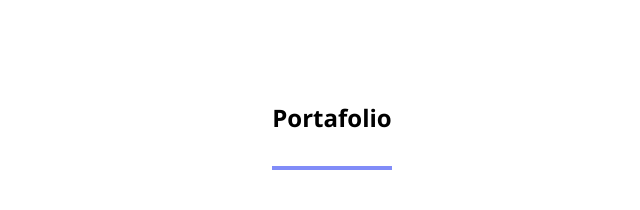
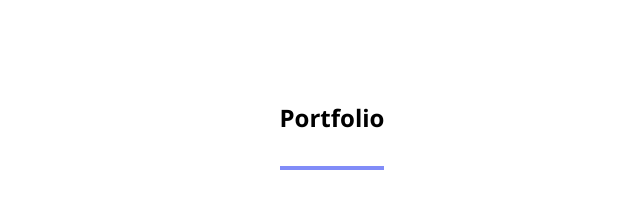
Before and after one commit to DerianBustos17/portafolioderian, a React (Create React App) app: page / in a window 1280 px wide. Shown: the part 1548-1758 px from the top of the page, without its empty margins (308-948 px from the left). Built offline with nearby package versions, Linux system fonts and the light colour scheme.

Commit message:
resolved fix

```diff
--- a/src/Components/Portfolio.jsx
+++ b/src/Components/Portfolio.jsx
@@ -19,7 +19,7 @@ const Portfolio = () => {
     return (
         <div id='portafolio' className="flex flex-col justify-around  h-screen items-center bg-white dark:bg-gray-800">
             <Fade>
-            <h1 className="text-2xl font-bold text-black dark:text-gray-200 py-8 border-b-4 border-indigo-400 ">Portafolio</h1>
+            <h1 className="text-2xl font-bold text-black dark:text-gray-200 py-8 border-b-4 border-indigo-400 ">Portfolio</h1>
             </Fade>
             <Fade>
                 <p className="text-xl text-black dark:text-amber-400 text-justify mx-2">Here, you can see the projects I have worked on.</p>
--- a/src/Components/Skills.jsx
+++ b/src/Components/Skills.jsx
@@ -12,7 +12,7 @@ const Skills = () => {
            <img className='w-full' src="https://upload.wikimedia.org/wikipedia/commons/thumb/9/95/Vue.js_Logo_2.svg/2367px-Vue.js_Logo_2.svg.png" alt="img Vue.js"></img>
         </div>
         <div className="carta">
-            <img className='w-full ' src="https://w7.pngwing.com/pngs/79/518/png-transparent-js-react-js-logo-react-react-native-logos-icon-thumbnail.png" alt="img React" />
+            <img className='w-full ' src="https://miro.medium.com/v2/resize:fit:522/0*Hdm7hBTZ-hKlbtlV.png" alt="img React" />
         </div>
         <div className="carta">
             <img className='w-full' src="https://1000marcas.net/wp-content/uploads/2020/11/Java-logo.png" alt="img Java" />
```
